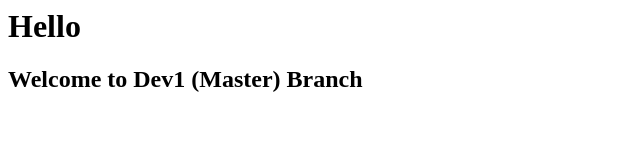
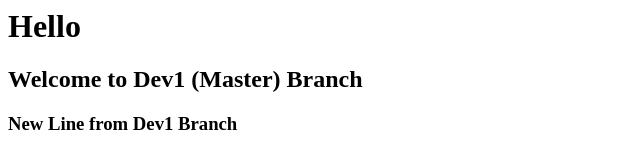
Before and after one commit to srivishalsangepu/Test, a plain HTML site: page index.html in a window 1280 px wide. Shown: the whole page, without its empty margins (0-640 px from the left). Drawn offline with Linux system fonts and the light colour scheme.

Commit message:
Dev1 Added a new line

```diff
--- a/index.html
+++ b/index.html
@@ -1,2 +1,3 @@
 <h1>Hello</h1>
 <h2>Welcome to Dev1 (Master) Branch</h2>
+<h3>New Line from Dev1 Branch</h3>
```
